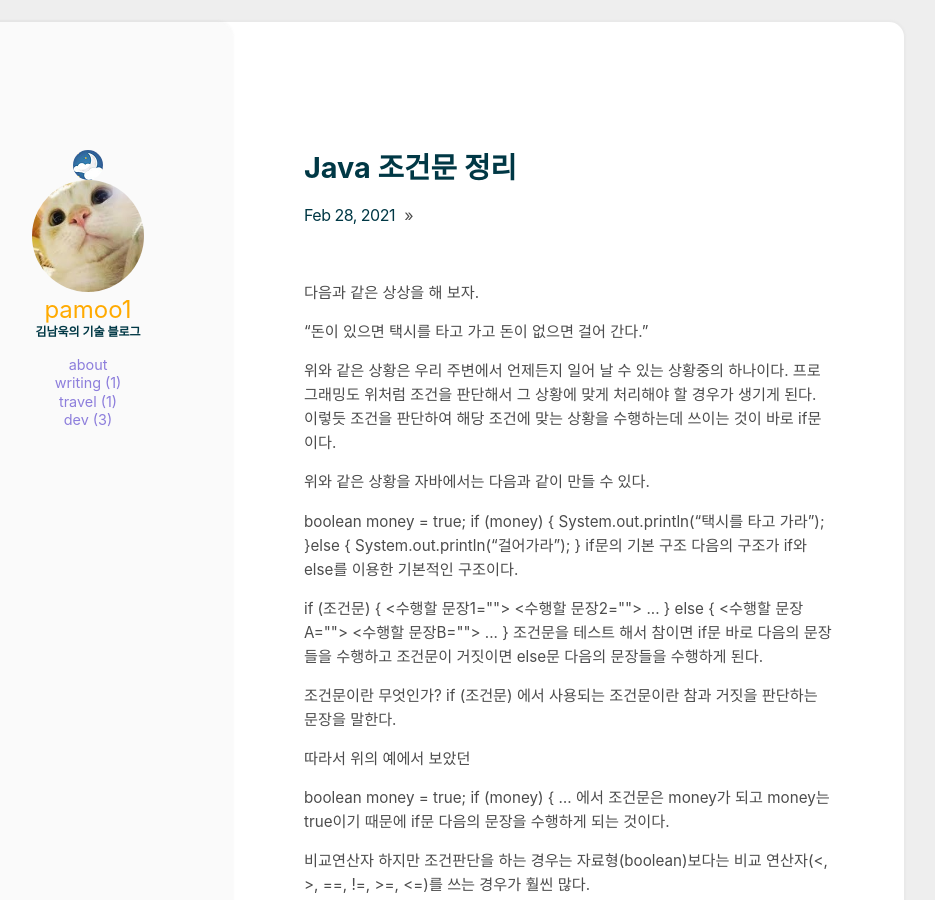
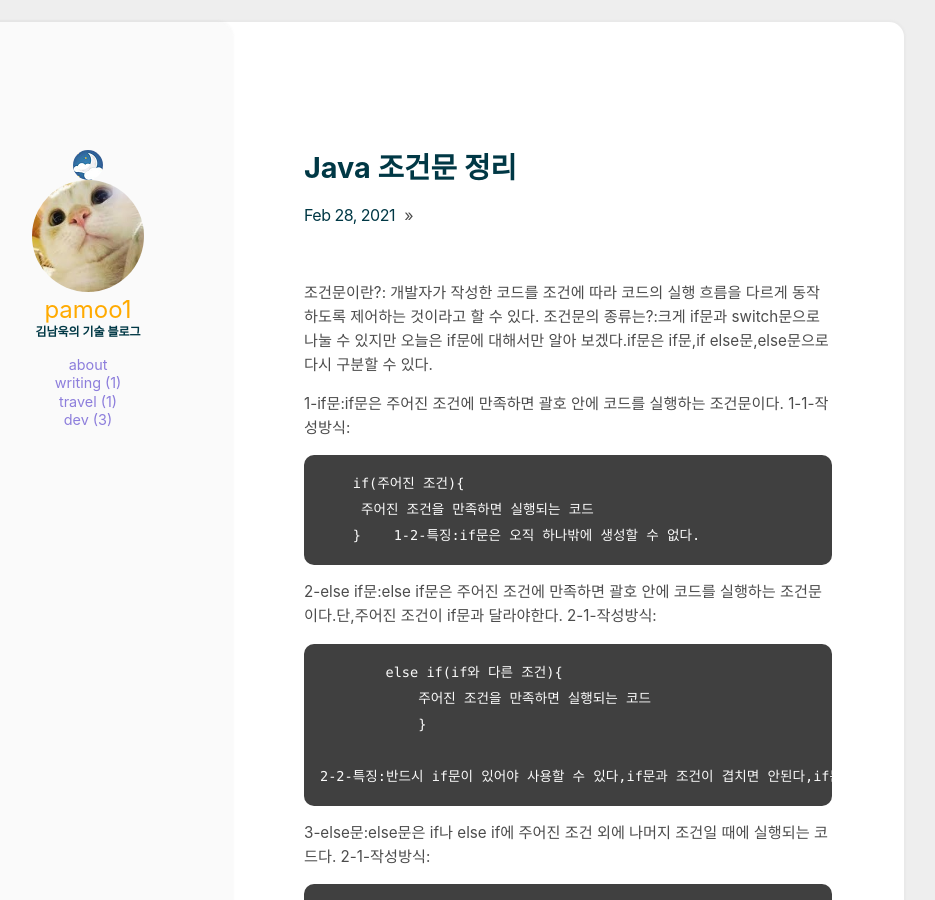
Before and after one commit to pamoo1/bloag, a Jekyll site: the page built from _posts/2021-02-28-java 조건문 정리.md, in a window 1280 px wide and 900 px high. Shown: the whole window, without its empty margins (216-1151 px from the left). Built offline with Jekyll 4.4.1, drawn with Linux system fonts in a browser that asks for light colours; some of the changed text lies outside the part shown.

Commit message:
Update 2021-02-28-java 조건문 정리.md

```diff
--- a/_posts/2021-02-28-java 조건문 정리.md
+++ b/_posts/2021-02-28-java 조건문 정리.md
@@ -1,181 +1,30 @@
-다음과 같은 상상을 해 보자.
+조건문이란?: 개발자가 작성한 코드를 조건에 따라 코드의 실행 흐름을 다르게 동작하도록 제어하는 것이라고 할 수 있다.
+조건문의 종류는?:크게 if문과 switch문으로 나눌 수 있지만 오늘은 if문에 대해서만 알아 보겠다.if문은 if문,if else문,else문으로 다시 구분할 수 있다.
 
-"돈이 있으면 택시를 타고 가고 돈이 없으면 걸어 간다."
+1-if문:if문은 주어진 조건에 만족하면 괄호 안에 코드를 실행하는 조건문이다.
+    1-1-작성방식:
 
-위와 같은 상황은 우리 주변에서 언제든지 일어 날 수 있는 상황중의 하나이다. 프로그래밍도 위처럼 조건을 판단해서 그 상황에 맞게 처리해야 할 경우가 생기게 된다. 이렇듯 조건을 판단하여 해당 조건에 맞는 상황을 수행하는데 쓰이는 것이 바로 if문이다.
+        if(주어진 조건){
+         주어진 조건을 만족하면 실행되는 코드
+        }
+   1-2-특징:if문은 오직 하나밖에 생성할 수 없다.
 
-위와 같은 상황을 자바에서는 다음과 같이 만들 수 있다.
+2-else if문:else if문은 주어진 조건에 만족하면 괄호 안에 코드를 실행하는 조건문이다.단,주어진 조건이 if문과 달라야한다.
+    2-1-작성방식:
 
-boolean money = true;
-if (money) {
-    System.out.println("택시를 타고 가라");
-}else {
-    System.out.println("걸어가라");
-}
-if문의 기본 구조
-다음의 구조가 if와 else를 이용한 기본적인 구조이다.
+            else if(if와 다른 조건){
+                주어진 조건을 만족하면 실행되는 코드
+                }
 
-if (조건문) {
-    <수행할 문장1>
-    <수행할 문장2>
-    ...
-} else {
-    <수행할 문장A>
-    <수행할 문장B>
-    ...
-}
-조건문을 테스트 해서 참이면 if문 바로 다음의 문장들을 수행하고 조건문이 거짓이면 else문 다음의 문장들을 수행하게 된다.
+    2-2-특징:반드시 if문이 있어야 사용할 수 있다,if문과 조건이 겹치면 안된다,if문과는 다르게 여러개 생성할 수 있다.(단,조건은 달라야 함)
 
-조건문이란 무엇인가?
-if (조건문) 에서 사용되는 조건문이란 참과 거짓을 판단하는 문장을 말한다.
+3-else문:else문은 if나 else if에 주어진 조건 외에 나머지 조건일 때에 실행되는 코드다.
+    2-1-작성방식:
 
-따라서 위의 예에서 보았던
+            else{
+             if나 else if에 없는 조건을 충족할 때 실행되는 코드
+             }
 
-boolean money = true;
-if (money) {
-...
-에서 조건문은 money가 되고 money는 true이기 때문에 if문 다음의 문장을 수행하게 되는 것이다.
+    2-2-특징:조건을 정할 필요가 없다.그 이유는 if나 else if에 없는 조건일 경우 자동으로 else문의 코드가 실행되기때문이다.
 
-비교연산자
-하지만 조건판단을 하는 경우는 자료형(boolean)보다는 비교 연산자(<, >, ==, !=, >=, <=)를 쓰는 경우가 훨씬 많다.
-
-다음은 비교연산자를 잘 설명해 준다.
-
-비교연산자	설명
-x < y	x가 y보다 작다
-x > y	x가 y보다 크다
-x == y	x와 y가 같다
-x != y	x와 y가 같지 않다
-x >= y	x가 y보다 크거나 같다
-x <= y	x가 y보다 작거나 같다
-예를 통해서 위의 연산자들에 대해서 알아보자.
-
-int x = 3;
-int y = 2;
-System.out.println(x > y);
-x에 3을 y에 2를 대입한 다음에 x > y라는 조건문을 출력하니 true가 출력된다. 그 이유는 x > y라는 조건문이 참이기 때문이다.
-
-System.out.println(x < y);
-위의 조건문은 거짓이기 때문에 false가 출력된다.
-
-System.out.println(x == y);
-x와 y는 같지 않다. 따라서 위의 조건문은 거짓이다.
-
-System.out.println(x != y);
-x와 y는 같지 않다. 따라서 위의 조건문은 참이다.
-
-앞의 경우를 다음처럼 바꾸어 보자.
-
-"만약 3000원 이상의 돈을 가지고 있으면 택시를 타고 그렇지 않으면 걸어가라"
-
-위의 상황을 다음처럼 프로그래밍 할 수 있을 것이다.
-
-int money = 2000;
-if (money >= 3000) {
-    System.out.println("택시를 타고 가라");
-}else {
-    System.out.println("걸어가라");
-}
-money >= 3000 이란 조건문이 거짓이 되기 때문에 else문 다음의 문장을 수행하게 된다.
-
-and(&&), or(||), not(!)
-또다른 조건 판단에 쓰이는 것으로 and, or, not이란 것이 있다.
-
-각각의 연산자는 다음처럼 동작을 한다.
-
-x || y - x와 y 둘 중 적어도 하나가 참이면 참이다
-x && y - x와 y 모두 참이어야 참이다
-!x - x가 거짓이면 참이다
-다음의 예를 통해 위의 사항을 반영해 보도록 하자.
-
-"돈이 3000원 이상 있거나 카드가 있다면 택시를 타고 그렇지 않으면 걸어가라"
-
-int money = 2000;
-boolean hasCard = true;
-
-if (money>=3000 || hasCard) {
-    System.out.println("택시를 타고 가라");
-} else {
-    System.out.println("걸어가라");
-}
-money는 2000이지만 hasCard가 true이기 때문에 money >= 3000 || hasCard라는 조건문이 참이 되어 if문 다음의 문장이 수행된다.
-
-contains
-List 자료형에는 해당아이템이 있는지 조사하는 contains라는 메소드가 있다. contains메소드는 조건문에 많이 활용되는데 어떻게 활용이 되는지 살펴보도록 하자.
-
-다음의 경우를 예제에 적용시켜 보자.
-
-"만약 주머니에 돈이 있으면 택시를 타고, 없으면 걸어가라“
-
-ArrayList<String> pocket = new ArrayList<String>();
-pocket.add("paper");
-pocket.add("handphone");
-pocket.add("money");
-
-if (pocket.contains("money")) {
-    System.out.println("택시를 타고 가라");
-}else {
-    System.out.println("걸어가라");
-}
-pocket 리스트에 안에 'money'가 있으므로 pocket.contains("money")는 참이 되어서 if문 다음의 문장이 수행되었다.
-
-else if (다중 조건 판단)
-if와 else만을 가지고서는 다양한 조건 판단을 하기가 어렵다. 다음과 같은 예만 하더라도 if와 else만으로는 조건 판단에 어려움을 겪게 된다.
-
-"지갑에 돈이 있으면 택시를 타고, 지갑엔 돈이 없지만 카드가 있으면 택시를 타고, 돈도 없고 카드도 없으면 걸어가라“
-
-위의 문장을 보면 조건을 판단하는 부분이 두 군데가 있다. 먼저 지갑에 돈이 있는지를 판단해야 하고 지갑에 돈이 없으면 다시 카드가 있는지를 판단한다.
-
-if와 else만으로 위의 문장을 표현 하려면 다음과 같이 할 수 있을 것이다.
-
-boolean hasCard = true;
-ArrayList<String> pocket = new ArrayList<String>();
-pocket.add("paper");
-pocket.add("handphone");
-
-if (pocket.contains("money")) {
-    System.out.println("택시를 타고 가라");
-}else {
-    if (hasCard) {
-        System.out.println("택시를 타고 가라");
-    }else {
-        System.out.println("걸어가라");
-    }
-}
-언뜻 보기에도 이해하기가 쉽지 않고 산만한 느낌이 든다. 위와 같은 점을 보완하기 위해서 자바는 다중 조건 판단을 가능하게 하는 else if라는 것을 사용한다.
-
-위의 예를 else if를 이용하면 다음과 같이 할 수 있다.
-
-boolean hasCard = true;
-ArrayList<String> pocket = new ArrayList<String>();
-pocket.add("paper");
-pocket.add("handphone");
-
-if (pocket.contains("money")) {
-    System.out.println("택시를 타고 가라");
-}else if(hasCard) {
-    System.out.println("택시를 타고 가라");
-}else {
-    System.out.println("걸어가라");
-}
-즉, else if는 이전 조건문이 거짓일 때 수행되게 된다. if, else if, else의 기본 구조는 다음과 같다.
-
-if (조건문) {
-    <수행할 문장1>
-    <수행할 문장2>
-    ...
-}else if (조건문) {
-    <수행할 문장1>
-    <수행할 문장2>
-    ...
-}else if (조건문) {
-    <수행할 문장1>
-    <수행할 문장2>
-    ...
-...
-} else {
-   <수행할 문장1>
-   <수행할 문장2>
-   ...
-}
-위에서 보듯이 else if는 개수에 제한 없이 사용할 수 있다.
+    이상 오늘은 조건문,그중에서도 if에 대해 정리해 보았다.
```
